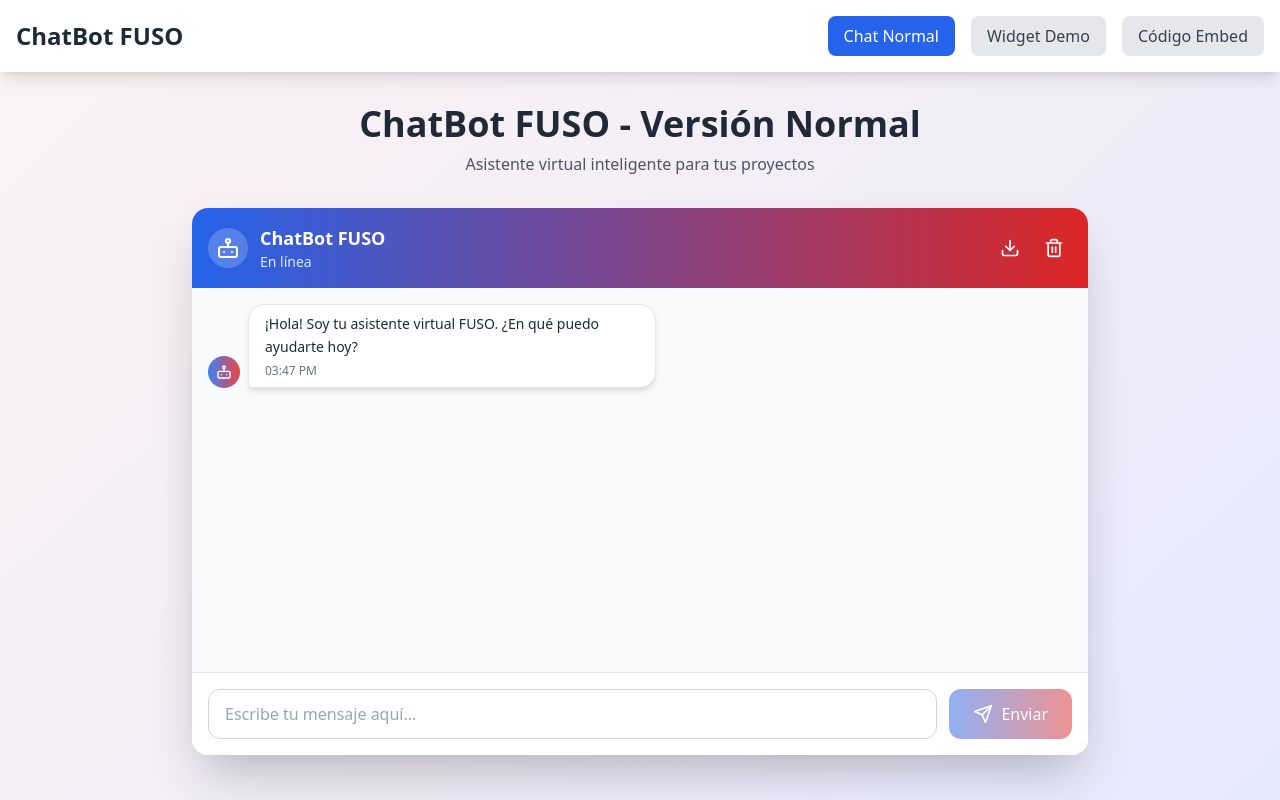
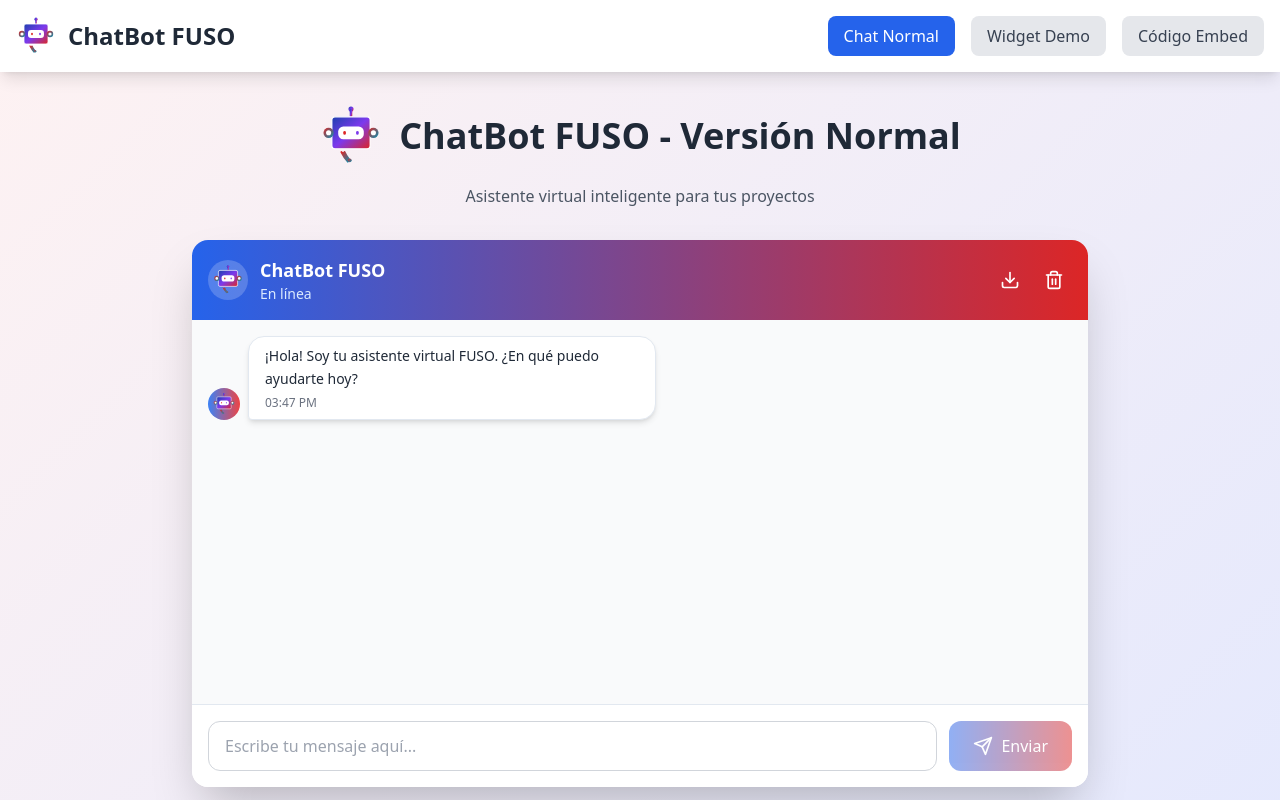
Before and after one commit to Glamor73/ChatBot-FUSO-, a React (Vite) app: page / in a window 1280 px wide. Shown: the top 800 px of the page. Built offline with nearby package versions, Linux system fonts and the light colour scheme.

Commit message:
Integrar logo del robot en el ChatBot

```diff
--- a/index.html
+++ b/index.html
@@ -2,7 +2,7 @@
 <html lang="es">
   <head>
     <meta charset="UTF-8" />
-    <link rel="icon" type="image/svg+xml" href="/vite.svg" />
+    <link rel="icon" type="image/svg+xml" href="/robot-logo.svg" />
     <meta name="viewport" content="width=device-width, initial-scale=1.0" />
     <title>ChatBot FUSO</title>
   </head>
--- a/src/App.tsx
+++ b/src/App.tsx
@@ -14,7 +14,14 @@ function App() {
       <nav className="bg-white shadow-lg">
         <div className="container mx-auto px-4 py-4">
           <div className="flex items-center justify-between">
-            <h1 className="text-2xl font-bold text-gray-800">ChatBot FUSO</h1>
+            <div className="flex items-center space-x-3">
+              <img
+                src="/robot-logo.svg"
+                alt="ChatBot FUSO"
+                className="w-10 h-10"
+              />
+              <h1 className="text-2xl font-bold text-gray-800">ChatBot FUSO</h1>
+            </div>
             <div className="flex space-x-4">
               <button
                 onClick={() => setCurrentView('normal')}
@@ -56,9 +63,16 @@ function App() {
         {currentView === 'normal' && (
           <>
             <div className="text-center mb-8">
-              <h2 className="text-4xl font-bold text-gray-800 mb-2">
-                ChatBot FUSO - Versión Normal
-              </h2>
+              <div className="flex items-center justify-center space-x-4 mb-4">
+                <img
+                  src="/robot-logo.svg"
+                  alt="ChatBot FUSO"
+                  className="w-16 h-16"
+                />
+                <h2 className="text-4xl font-bold text-gray-800">
+                  ChatBot FUSO - Versión Normal
+                </h2>
+              </div>
               <p className="text-gray-600">
                 Asistente virtual inteligente para tus proyectos
               </p>
--- a/src/components/ChatBot/ChatBot.tsx
+++ b/src/components/ChatBot/ChatBot.tsx
@@ -113,8 +113,12 @@ const ChatBot: React.FC<ChatBotProps> = ({
         <div className="bg-gradient-to-r from-blue-600 to-red-600 text-white p-4">
           <div className="flex items-center justify-between">
             <div className="flex items-center space-x-3">
-              <div className="w-10 h-10 bg-white/20 rounded-full flex items-center justify-center">
-                <Bot className="w-6 h-6" />
+              <div className="w-10 h-10 bg-white/20 rounded-full flex items-center justify-center p-1">
+                <img
+                  src="/robot-logo.svg"
+                  alt="ChatBot FUSO"
+                  className="w-8 h-8"
+                />
               </div>
               <div>
                 <h3 className="font-semibold text-lg">{title}</h3>
--- a/src/components/ChatBot/FloatingChatBot.tsx
+++ b/src/components/ChatBot/FloatingChatBot.tsx
@@ -165,7 +165,7 @@ const FloatingChatBot: React.FC<FloatingChatBotProps> = ({
             whileHover={{ scale: 1.1 }}
             whileTap={{ scale: 0.9 }}
             onClick={toggleChat}
-            className={`${sizeConfig[size].bubble} rounded-full shadow-lg flex items-center justify-center text-white relative overflow-hidden group`}
+            className={`${sizeConfig[size].bubble} rounded-full shadow-lg flex items-center justify-center text-white relative overflow-hidden group p-2`}
             style={{
               background: `linear-gradient(135deg, ${primaryColor}, ${secondaryColor})`
             }}
@@ -176,8 +176,12 @@ const FloatingChatBot: React.FC<FloatingChatBotProps> = ({
             <div className="absolute inset-0 rounded-full animate-pulse opacity-30"
                  style={{ backgroundColor: secondaryColor }}></div>
 
-            {/* Icono */}
-            <MessageCircle className={`${size === 'small' ? 'w-6 h-6' : size === 'medium' ? 'w-7 h-7' : 'w-8 h-8'} relative z-10`} />
+            {/* Logo del robot */}
+            <img
+              src="/robot-logo.svg"
+              alt="ChatBot FUSO"
+              className={`${size === 'small' ? 'w-8 h-8' : size === 'medium' ? 'w-10 h-10' : 'w-12 h-12'} relative z-10`}
+            />
 
             {/* Contador de mensajes no leídos */}
             {unreadCount > 0 && (
@@ -213,8 +217,12 @@ const FloatingChatBot: React.FC<FloatingChatBotProps> = ({
             >
               <div className="flex items-center justify-between">
                 <div className="flex items-center space-x-3">
-                  <div className="w-8 h-8 bg-white/20 rounded-full flex items-center justify-center">
-                    <Bot className="w-5 h-5" />
+                  <div className="w-8 h-8 bg-white/20 rounded-full flex items-center justify-center p-1">
+                    <img
+                      src="/robot-logo.svg"
+                      alt="ChatBot FUSO"
+                      className="w-6 h-6"
+                    />
                   </div>
                   <div>
                     <h3 className="font-semibold text-sm">{title}</h3>
--- a/src/components/ChatBot/MessageBubble.tsx
+++ b/src/components/ChatBot/MessageBubble.tsx
@@ -21,10 +21,18 @@ const MessageBubble: React.FC<MessageBubbleProps> = ({ message }) => {
         {/* Avatar */}
         <div className={`w-8 h-8 rounded-full flex items-center justify-center flex-shrink-0 ${
           isBot
-            ? 'bg-gradient-to-r from-blue-500 to-red-500 text-white'
+            ? 'bg-gradient-to-r from-blue-500 to-red-500 text-white p-1'
             : 'bg-gray-300 text-gray-600'
         }`}>
-          {isBot ? <Bot className="w-4 h-4" /> : <User className="w-4 h-4" />}
+          {isBot ? (
+            <img
+              src="/robot-logo.svg"
+              alt="Bot"
+              className="w-6 h-6"
+            />
+          ) : (
+            <User className="w-4 h-4" />
+          )}
         </div>
 
         {/* Message Bubble */}
--- a/src/components/ChatBot/TypingIndicator.tsx
+++ b/src/components/ChatBot/TypingIndicator.tsx
@@ -11,8 +11,12 @@ const TypingIndicator: React.FC = () => {
       className="flex justify-start mb-4"
     >
       <div className="flex items-end space-x-2">
-        <div className="w-8 h-8 rounded-full bg-gradient-to-r from-blue-500 to-red-500 text-white flex items-center justify-center flex-shrink-0">
-          <Bot className="w-4 h-4" />
+        <div className="w-8 h-8 rounded-full bg-gradient-to-r from-blue-500 to-red-500 text-white flex items-center justify-center flex-shrink-0 p-1">
+          <img
+            src="/robot-logo.svg"
+            alt="Bot"
+            className="w-6 h-6"
+          />
         </div>
 
         <div className="bg-white text-gray-800 shadow-md border px-4 py-3 rounded-2xl rounded-bl-sm">
```
Also changed, not shown: public/robot-logo.svg (added).
